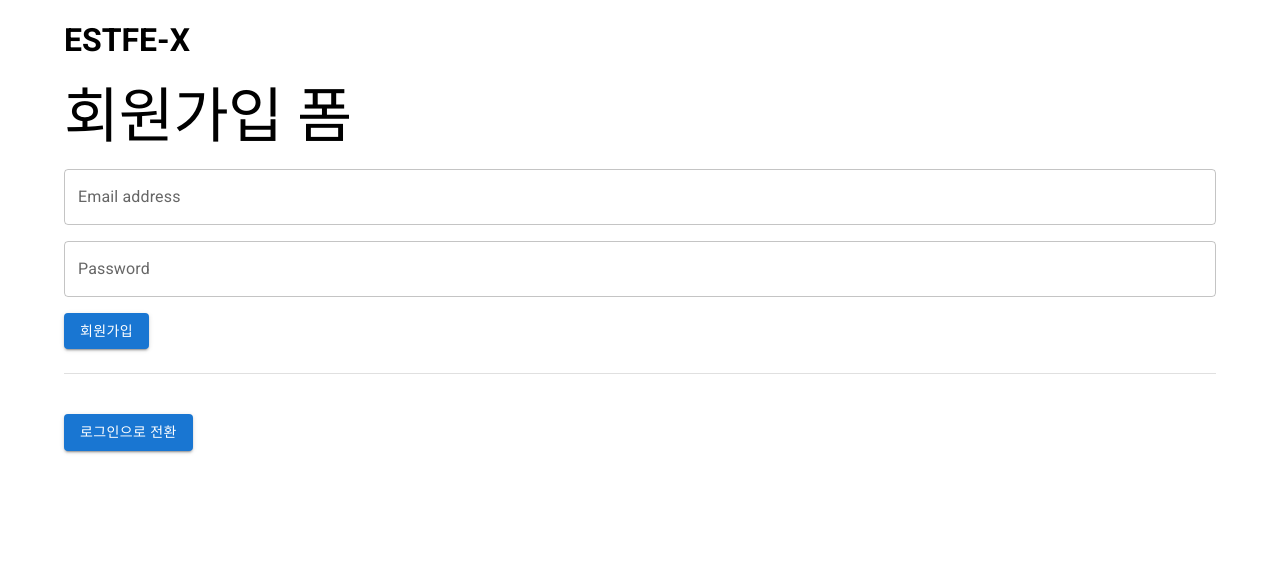
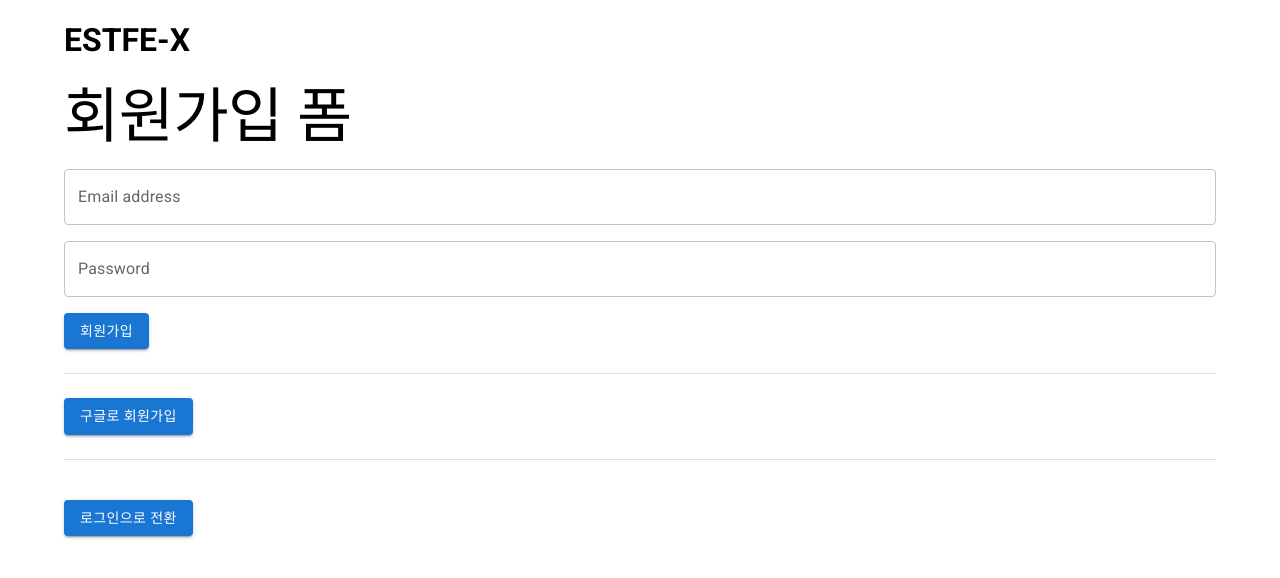
Before and after one commit to soho1109/firebase_estfe-x, a React (Vite) app: page / in a window 1280 px wide. Shown: the top 578 px of the page. Built offline with nearby package versions, Linux system fonts and the light colour scheme; no server answers.

Commit message:
구글 로그인 추가

```diff
--- a/src/routes/Auth.jsx
+++ b/src/routes/Auth.jsx
@@ -1,7 +1,12 @@
 import { useState } from "react";
-import { Box, Typography, TextField, Button, Divider } from '@mui/material';
+import { Box, Typography, TextField, Button, Divider } from "@mui/material";
 import { authService } from "../firebase";
-import { createUserWithEmailAndPassword, signInWithEmailAndPassword } from "firebase/auth";
+import {
+  createUserWithEmailAndPassword,
+  signInWithEmailAndPassword,
+  signInWithPopup,
+  GoogleAuthProvider,
+} from "firebase/auth";
 
 function Auth() {
   const [newAccount, setNewAccount] = useState(true);
@@ -11,27 +16,28 @@
   });
 
   const auth = authService;
+  const provider = new GoogleAuthProvider();
 
   console.log(form);
   //이메일,비밀번호 변동하면 할일
   const handleChange = e => {
-    const {name, value} = e.target;
+    const { name, value } = e.target;
     setForm(prev => ({
       ...prev,
       [name]: value,
     }));
   };
 
-  const onSubmit = (e) => {
+  const onSubmit = e => {
     e.preventDefault();
     if (newAccount) {
       //회원가입
       createUserWithEmailAndPassword(auth, form.email, form.password)
-      .then((userCredential) => {
+        .then(userCredential => {
           // Signed up
           const user = userCredential.user;
         })
-      .catch((error) => {
+        .catch(error => {
           const errorCode = error.code;
           const errorMessage = error.message;
           console.log(errorCode, errorMessage);
@@ -39,17 +45,31 @@
     } else {
       //로그인
       signInWithEmailAndPassword(auth, form.email, form.password)
-      .then((userCredential) => {
+        .then(userCredential => {
           // Signed in
           const user = userCredential.user;
         })
-      .catch((error) => {
+        .catch(error => {
           const errorCode = error.code;
           const errorMessage = error.message;
         });
     }
-  }
-
+  };
+  const onGoogleSignIn = () => {
+    signInWithPopup(auth, provider)
+      .then(result => {
+        const credential = GoogleAuthProvider.credentialFromResult(result);
+        const token = credential.accessToken;
+        const user = result.user;
+      })
+      .catch(error => {
+        const errorCode = error.code;
+        const errorMessage = error.message;
+        const email = error.customData.email;
+        const credential = GoogleAuthProvider.credentialFromError(error);
+        console.log(errorCode, errorMessage, email, credential);
+      });
+  };
   return (
     <>
       <Typography variant="h2" component="h2">
@@ -77,6 +97,10 @@
           {newAccount ? "회원가입" : "로그인"}
         </Button>
         <Divider sx={{ my: 3 }} />
+        <Button type="button" variant="contained" onClick={onGoogleSignIn}>
+          {newAccount ? "구글로 회원가입" : "구글로 로그인"}
+        </Button>
+        <Divider sx={{ my: 3 }} />
         <Button
           sx={{ mt: 2 }}
           type="button"
```
Lines whose indentation alone changed are shown as unchanged.
